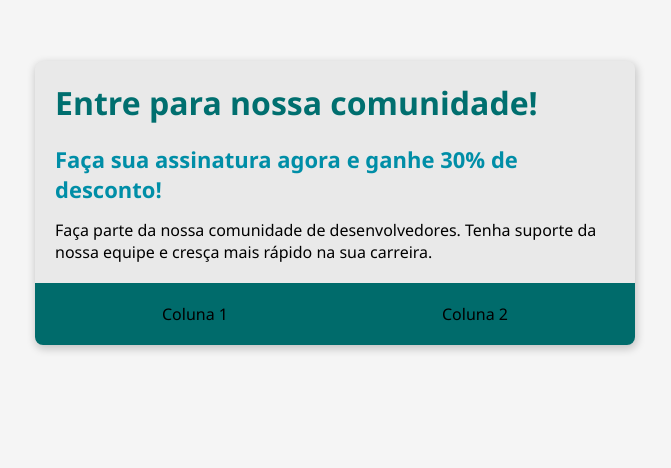
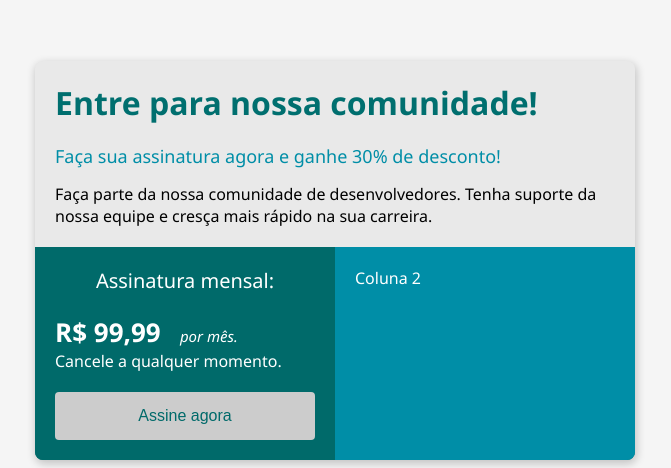
Before and after one commit to RafaelDiasCmp/projeto02_BootcampDevJr, a plain HTML site: page index.html in a window 1280 px wide. Shown: the part 439-907 px from the top of the page, without its empty margins (305-976 px from the left). Before the commit the page ends 800 px from the top, so only its background shows below. Drawn offline with Linux system fonts and the light colour scheme.

Commit message:
close #4 Tags button e span (primeira coluna)

```diff
--- a/index.html
+++ b/index.html
@@ -29,7 +29,6 @@
             display: flex;
             background-color: #006B6B;
             justify-content: space-around;
-            padding: 20px;
         }
 
         .header-title {
@@ -41,11 +40,66 @@
 
         .header-subtitle {
             color: #008EA7;
-            font-size: 22px;
-            font-weight: 600;
+            font-size: 18px;
+            font-weight: 500;
             margin-bottom: 15px;
         }
 
+        .col-1 {
+            background-color: #006a6a;
+            width: 50%;
+            padding: 20px;
+            color: #fff;
+        }
+
+        .col-2 {
+            background-color: #008EA7;
+            width: 50%;
+            padding: 20px;
+            color: #fff;
+        }
+
+        .subscription-title {
+            font-size: 20px;
+            text-align: center;
+            margin-bottom: 20px;
+        }
+
+        .price {
+            font-size: 26px;
+            font-weight: 700;
+        }
+
+        .month {
+            font-size: 15px;
+            font-style: italic;
+            margin-left: 15px;
+        }
+
+        .button {
+
+            margin-top: 20px;
+
+            width: 100%;
+
+            padding: 15px 32px;
+
+            color: #006a6a;
+
+            font-size: 16px;
+
+            border-radius: 4px;
+
+            border: none;
+
+            background-color: #ccc;
+
+            cursor: pointer;
+        }
+
+        .button:hover {
+            background-color: #e9e9e9;
+        }
     </style>
 </head>
 <body>
@@ -63,10 +117,20 @@
             </div>
         </div>
         <div class="flex-container">
-            <div>
-                Coluna 1
+            <div class="col-1">
+            <div class="subscription-title">
+                Assinatura mensal:
             </div>
             <div>
+                <span class="price">R$ 99,99</span>
+                <span class="month">por mês.</span>
+            </div>
+            <div>
+                Cancele a qualquer momento.
+            </div>
+                <button class="button">Assine agora</button>
+            </div>
+            <div class="col-2">
                 Coluna 2
             </div>
         </div>
```
